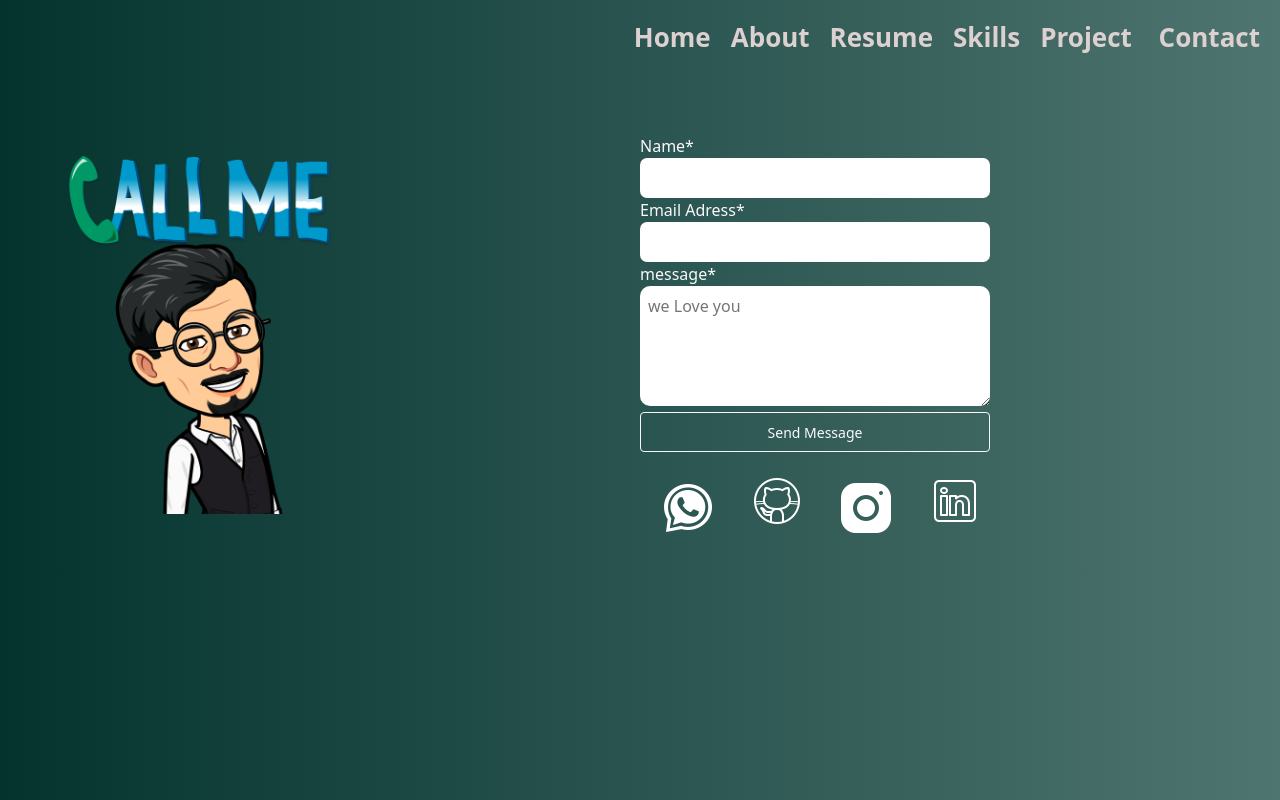
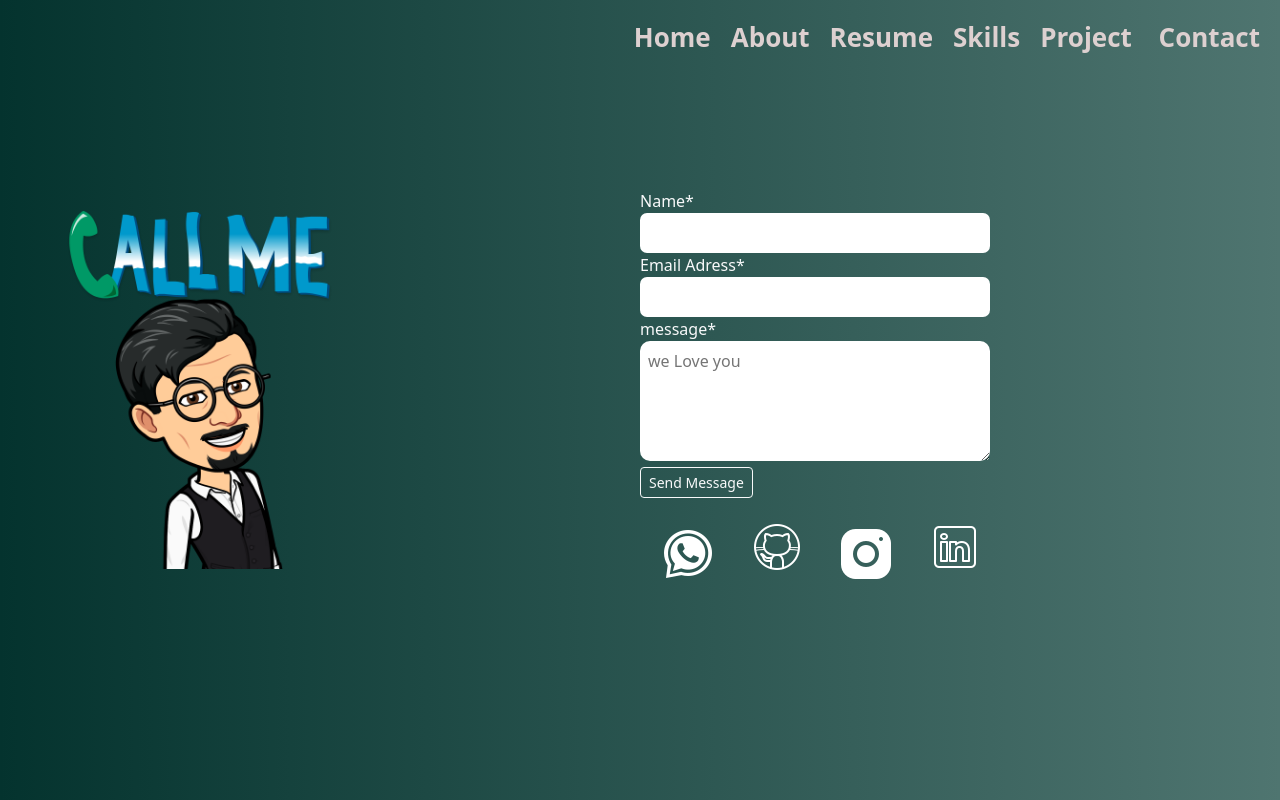
Before and after one commit to MasihMuhammadi/Masihullah, a React (Vite) app: page /Contact in a window 1280 px wide. Built offline with nearby package versions, Linux system fonts and the light colour scheme.

Commit message:
modify contact form

```diff
--- a/package.json
+++ b/package.json
@@ -10,6 +10,7 @@
     "preview": "vite preview"
   },
   "dependencies": {
+    "@emailjs/browser": "^3.11.0",
     "bootstrap": "^5.2.3",
     "emailjs": "^4.0.2",
     "emailjs-com": "^3.2.0",
--- a/src/App.css
+++ b/src/App.css
@@ -67,8 +67,6 @@
   .bord {
     border-right:solid 2px black ;
     padding:1px ;
-
-    /* visibility: hidden; */
     animation: toggleVisibility 1s infinite;
   }
   @keyframes toggleVisibility {
@@ -413,3 +411,21 @@ li{
 .last:hover .details{
   transition-delay: 0s;
 }
+.popup{
+  position:absolute;
+  width:300px;
+  height:50px;
+  border-radius:10px;
+  padding:10px;
+  top:-50px;
+
+}
+.popup-show{
+  position:absolute;
+  width:300px;
+  height:50px;
+  border-radius:10px;
+  padding:10px;
+  top:0px;
+  transition:0.4s top ease-in-out;
+}
--- a/src/Routes/Contact.jsx
+++ b/src/Routes/Contact.jsx
@@ -1,4 +1,4 @@
-import {useRef} from 'react';
+import {useRef, useState,useEffect} from 'react';
 import emailjs from 'emailjs-com'
 import * as yup from 'yup';
 
@@ -8,63 +8,86 @@ import { useFormik } from 'formik';
 
 const Contact = () =>{
 
-    const form = useRef();
+    const form = useRef(null);
+    const [emailMessageSent,setEmailMessageSent] = useState("");
+    const [popup,setPopup] = useState("");
+
 
     let schema = yup.object( {
         user_email:yup.string().email('please enter a valid email').required('email is required field *'),
         user_name:yup.string().required('name is required field *').min(3,'name must be at least 3 number').max(10,'name is too longer'),
+       user_message:yup.string().required("The message filed is required *"),
       });
 
-      const sendEmail = (e) => {
-        e.preventDefault();
 
-        emailjs.sendForm('service_26umlrt', 'template_89p0tjf', form.current, 'LW3r27bFaCZINQrEn')
-          .then((result) => {
-              console.log(result.text);
-              console.log('message sent')
-          }, (error) => {
-              console.log(error);
+      const sendEmail = () => {
+        emailjs.sendForm('service_4n10yr7', 'template_89p0tjf', form.current, 'LW3r27bFaCZINQrEn')
+          .then(() => {
+              setEmailMessageSent('The Message Sent Successfully..!');
+            setPopup("popup-show");
+          })
+          .catch(() => {
+
+              setEmailMessageSent('Something Went Wrong..!');
+              setPopup("popup-show");
+
+
           });
       };
 
-      let {values,handleChange,errors,handleSubmit,touched} = useFormik({
-        initialValues:{
-          user_name:"",
-          user_email:"",
-          },
-          validationSchema:schema,
-          sendEmail,
-        })
+
+  let { values, handleChange, errors, handleSubmit, touched } = useFormik({
+    initialValues: {
+      user_name: "",
+      user_email: "",
+      user_message:"",
+    },
+    validationSchema: schema,
+    onSubmit: () => {
+
+        sendEmail();
+
+      },
+
+  });
+  useEffect(() =>{
+      setTimeout(() =>{
+            form.current.reset();
+            setPopup("popup");
+
+        },5000)
+  },[popup])
+
 
 
     return(
         <>
-            <div id="contact" className="" >
-
-                <div className="row w-100">
+            <div id="contact" className="row w-100" >
                 <div className="col mt-4">
                 <img src="/call me.png" className="col" width="380" />
                 </div>
                <div className="col p-4">
-                <form ref={form}  >
+                <form ref={form} onSubmit={handleSubmit}  >
                 <div className='form-group'>
                     <label htmlFor="user_name" className='text-light'>Name*</label><br />
-                    <input onChange={handleChange} value={values.user_name} type="text" id="user_name" name="user_name" className="contact-input" />
+                    <input onChange={handleChange} value={values.user_name} type="text" id="user_name" name="user_name" className="contact-input" /><br />
 
-                        {errors.user_name && touched.user_name && <small className="text-danger">{errors.user_name}</small>}
+                        {errors.user_name && touched.user_name && <small style={{color:"rgb(110, 4, 4) "}}>{errors.user_name}</small>}
 
                 </div>
                 <div className='form-group'>
                     <label htmlFor="user_email" className='text-light'>Email Adress*</label><br />
-                    <input onChange={handleChange} value={values.user_email} type="email" id="user_email" name="user_email" className="contact-input" />
-                        {errors.user_email && touched.user_email && <small className="text-danger">{errors.user_email}</small>}
+                    <input onChange={handleChange} value={values.user_email} type="email" id="user_email" name="user_email" className="contact-input" /><br />
+                        {errors.user_email && touched.user_email && <small style={{color:"rgb(110, 4, 4) "}}>{errors.user_email}</small>}
 
                 </div>
                 <div className='form-group'>
                     <label htmlFor="message" className='text-light'>message*</label><br />
-                        <textarea placeholder="we Love you" name="message" className="p-2" id="message"/>
+                        <textarea placeholder="we Love you" name="message" className="p-2" id="message"/><br />
+                        {errors.user_message && touched.user_message && <small style={{color:"rgb(110, 4, 4) "}}>{errors.user_message}</small>}
                 </div>
-                <input type="submit" onClick={handleSubmit} className="btn btn-sm d-block btn-outline-light" value="Send Message"/>
+                <button type="submit" className="btn btn-sm d-block btn-outline-light">Send Message</button>
+
 
                     <div className='icons d-flex flex-row '>
                         <a  target="_blank" rel="noreferrer" className="mt-4" href="https://wa.me/+93749102015" ><img className="mx-3" src="../whatsapp.png" /></a>
@@ -74,8 +97,10 @@ const Contact = () =>{
                     </div>
                 </form>
                 </div>
+            </div>
+                <div className={`${popup} bg-dark ${emailMessageSent == 'The Message Sent Successfully..!' ? "text-success " : "text-danger"} `}>
+                    <p>{emailMessageSent}</p>
                 </div>
-            </div>
         </>
     )
 }
--- a/src/Routes/Home.jsx
+++ b/src/Routes/Home.jsx
@@ -24,10 +24,10 @@ const Home = () => {
           <p className="bio">
             My name is <span id="name">Masihullah</span>
           </p>
-          <div className="">
-            <p className="bio">
+          <div className="bio">
+
               <TypingAnimation />
-            </p>
+
             <h5>I'm a seasoned Frontend Web Developer with over 2 years of experience.</h5>
           </div>
         </div>
--- a/src/TypingAnimation.jsx
+++ b/src/TypingAnimation.jsx
@@ -1,4 +1,4 @@
-import React, { useState, useEffect,useRef } from 'react';
+import { useState, useRef } from 'react';
 
 const TextAnimation = () => {
   const index = useRef(0);
```
Also changed, not shown: 1 other file (tests, documents, lock files or other folders).
